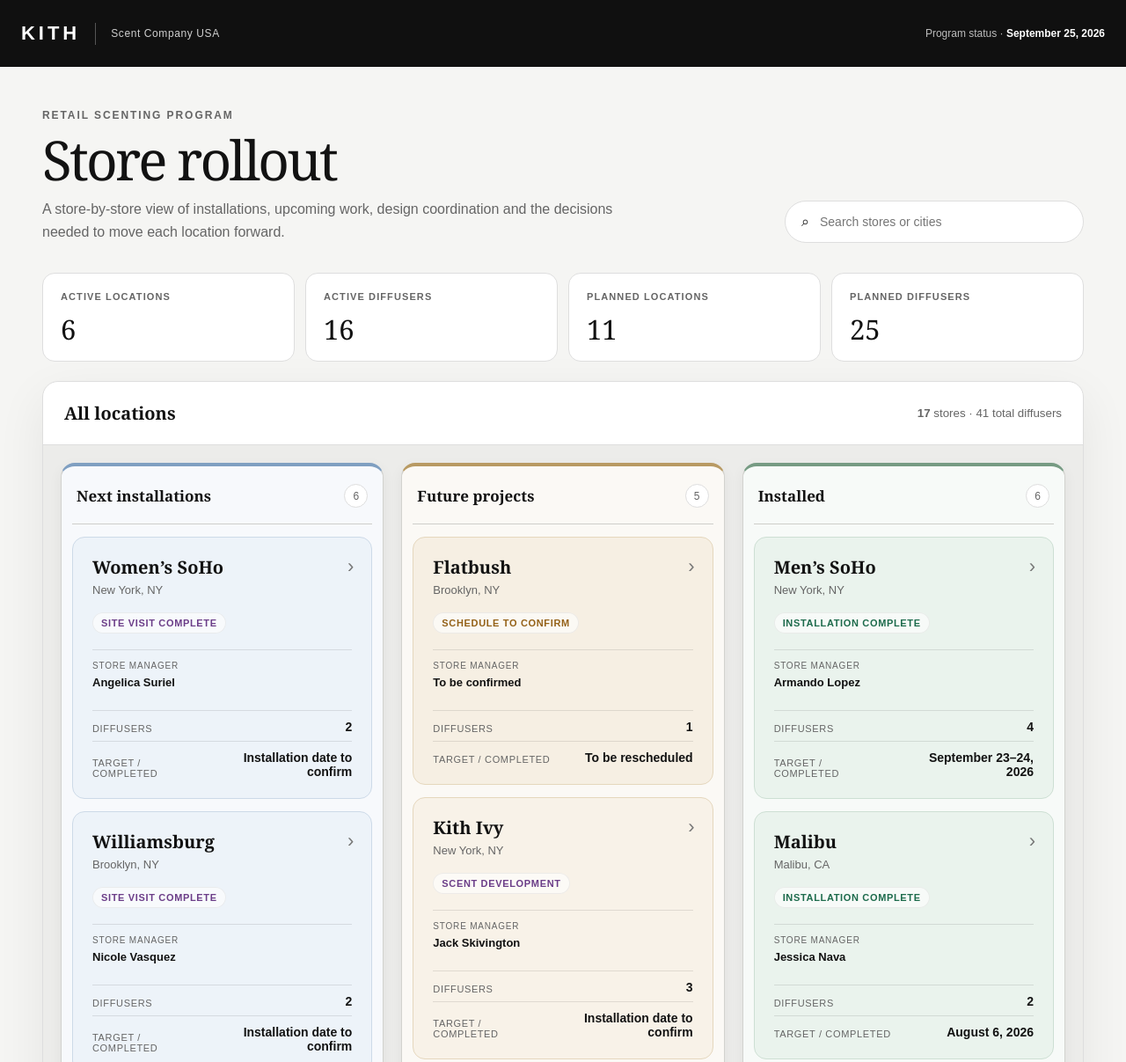
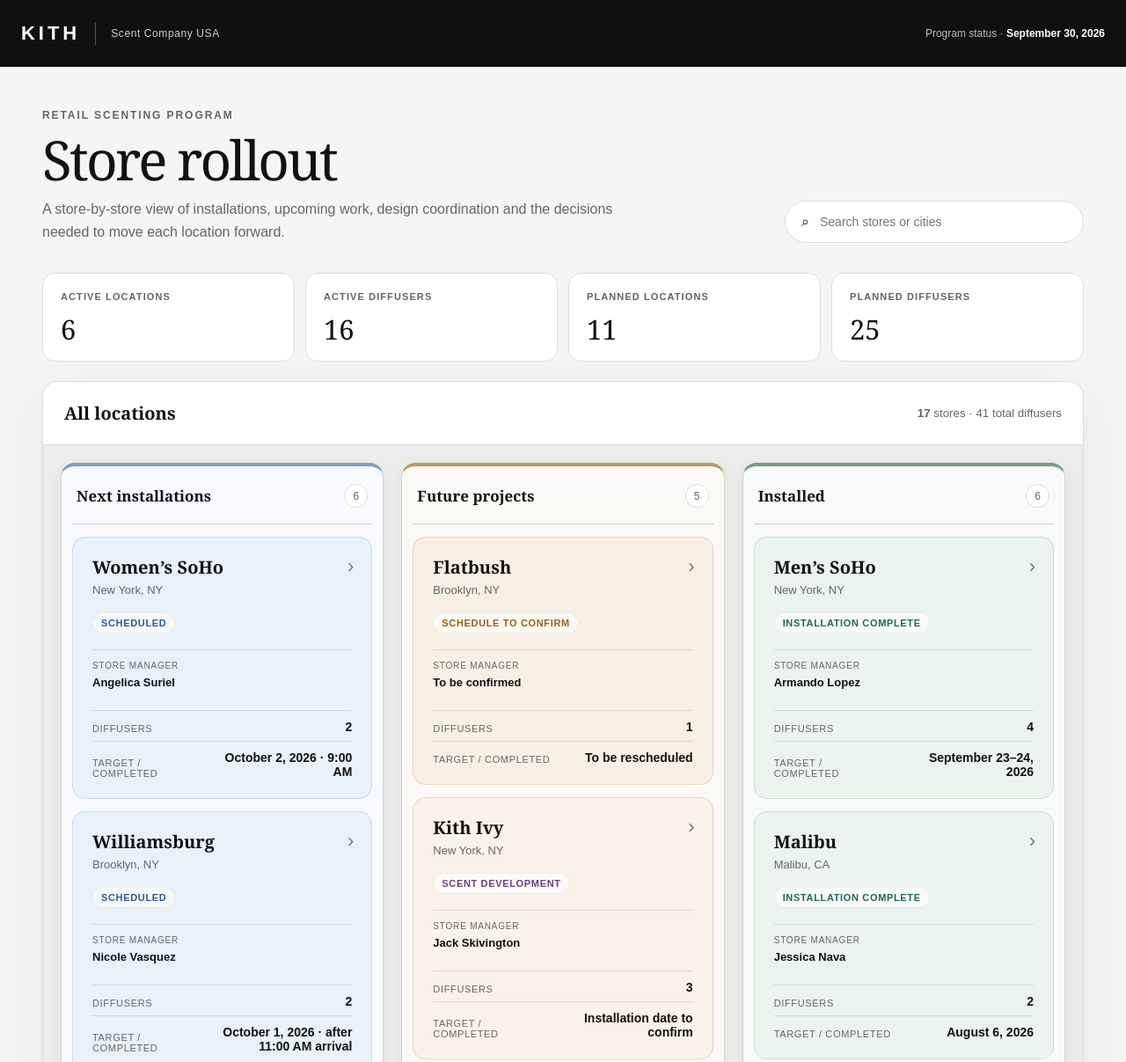
Before and after one commit to bwaks83/Kith-NY, a website: page web/index.html in a window 1280 px wide. Shown: the top 1207 px of the page at 88% size. Drawn offline with Linux system fonts and the light colour scheme.

Commit message:
Update Kith stores from September 30 emails

```diff
--- a/web/index.html
+++ b/web/index.html
@@ -20,7 +20,7 @@
 </head>
 <body>
 <div class="shell">
-  <header class="top"><div class="identity"><span class="kith">KITH</span><span class="divider"></span><span class="partner">Scent Company USA</span></div><div class="updated">Program status · <b>September 25, 2026</b></div></header>
+  <header class="top"><div class="identity"><span class="kith">KITH</span><span class="divider"></span><span class="partner">Scent Company USA</span></div><div class="updated">Program status · <b>September 30, 2026</b></div></header>
   <main id="app"></main>
   <footer class="footer"><span>Kith scenting program</span><span>Prepared by Scent Company USA</span></footer>
 </div>
@@ -31,12 +31,12 @@
 {id:'west-hollywood',name:'West Hollywood',location:'West Hollywood, CA',address:'8500 Sunset Blvd, West Hollywood, CA',status:'Installation complete',kind:'complete',date:'August 5, 2026',diffusers:3,scent:'Sale Marino',contacts:['Aidan Pachino — Kith Project Coordinator, Construction','Alberto Garcia — local construction/electrical contact','Marcos Medeiros — Scent Company field technician'],history:['Installation was performed during the approved overnight construction window.','System performance was verified on September 2. A sewage odor reported in the women’s area was unrelated to the scenting system.'],files:['Installation photos','September 2 technical visit report'],actions:['Kith team to continue addressing the unrelated sewage odor.']},
 {id:'rodeo',name:'Rodeo',location:'Beverly Hills, CA',address:'262 N Rodeo Dr, Beverly Hills, CA',status:'Installation complete',kind:'complete',date:'August 5, 2026',diffusers:2,scent:'Sale Marino',contacts:['Aidan Pachino — Kith Project Coordinator, Construction','Marcos Medeiros — Scent Company field technician'],history:['Both diffusers were checked after a low-scent report and were operating as programmed. Olfactory fatigue was identified as a possible factor.'],files:['Installation photos','September 2 technical verification report'],actions:['Continue monitoring scent perception and equipment programming.']},
 {id:'malibu',name:'Malibu',location:'Malibu, CA',address:'23465 Civic Center Way, Malibu, CA',status:'Installation complete',kind:'complete',date:'August 6, 2026',diffusers:2,scent:'Sale Marino',contacts:['Aidan Pachino — Kith Project Coordinator, Construction','Marcos Medeiros — Scent Company field technician'],history:['Both diffusers were checked after a low-scent report and were operating as programmed. Olfactory fatigue was identified as a possible factor.'],files:['Installation photos','September 2 technical verification report'],actions:['Continue monitoring scent perception and equipment programming.']},
-{id:'mens-soho',name:'Men’s SoHo',location:'New York, NY',address:'337 Lafayette St, New York, NY',status:'Installation complete',kind:'complete',date:'September 23–24, 2026',diffusers:4,scent:'Sale Marino',contacts:['Aidan Pachino — Kith Project Coordinator, Construction','Marcos Medeiros — Scent Company field technician','Moacyr Alves — Scent Company USA'],history:['Four diffusers installed: two on the second floor, one on the third floor and one toward the rear of the first floor.','A second first-floor point near the entrance, or relocation of the current unit, is recommended for more even coverage.','Two former ScentAir units were boxed and left at the store for return.'],files:['Electrical and mechanical plans','Former ScentAir location images','September 24 installation report'],actions:['Decide whether to add or relocate a first-floor diffuser.','Coordinate return of the two boxed ScentAir units.','Use HVAC fan ON mode if cool weather limits air circulation.']},
-{id:'womens-soho',name:'Women’s SoHo',location:'New York, NY',address:'644 Broadway, New York, NY',status:'Site visit complete',kind:'visit',date:'Installation date to confirm',diffusers:2,scent:'Sale Marino',contacts:['Aidan Pachino — Kith Project Coordinator, Construction','Marcos Medeiros — Scent Company field technician'],history:['Site visit completed; installation has not yet been performed.','Two HVAC-connected diffusers are sufficient for the sales area. A 12-foot ladder is available and power can be reached using extension cords.'],files:['Electrical and mechanical plans','Former ScentAir location images','September 24 site visit report'],actions:['Confirm installation date and store access window.','Provide extension cords.','Remove and box the former ScentAir unit during installation.']},
-{id:'williamsburg',name:'Williamsburg',location:'Brooklyn, NY',address:'25 Kent Ave, Suite 102, Brooklyn, NY',status:'Site visit complete',kind:'visit',date:'Installation date to confirm',diffusers:2,scent:'Sale Marino',contacts:['Aidan Pachino — Kith Project Coordinator, Construction','Nicole — local contact, 347-285-7064','Marcos Medeiros — Scent Company field technician'],history:['Site visit completed; installation has not yet been performed.','Two diffusers are sufficient although the store has three AC units. One side will require an extension cord.'],files:['Electrical and mechanical plans','Former ScentAir location images','September 24 site visit report'],actions:['Confirm installation date.','Share the marked-up plan following the visit.','Remove and box the former ScentAir unit during installation.']},
+{id:'mens-soho',name:'Men’s SoHo',location:'New York, NY',address:'337 Lafayette St, New York, NY',status:'Installation complete',kind:'complete',date:'September 23–24, 2026',diffusers:4,scent:'Sale Marino',contacts:['Aidan Pachino — Kith Project Coordinator, Construction','Marcos Medeiros — Scent Company field technician','Moacyr Alves — Scent Company USA'],history:['All four diffusers were confirmed installed on September 24: two on the second floor, one on the third floor and one toward the rear of the first floor.','A second first-floor point near the entrance, or relocation of the current unit, is recommended for more even coverage.','Two former ScentAir units were boxed and left at the store for return.','On September 30, Kith requested an annotated plan showing installed coverage, the recommended additional location and photographs of every point. Marcos is preparing the markup.'],files:['Electrical and mechanical plans','Former ScentAir location images','September 24 installation report','Installed-location markup and annotated photos — in preparation'],actions:['Deliver the annotated installation plan and location photos to Kith.','Decide whether to add or relocate a first-floor diffuser.','Coordinate return of the two boxed ScentAir units.','Use HVAC fan ON mode if cool weather limits air circulation.']},
+{id:'womens-soho',name:'Women’s SoHo',location:'New York, NY',address:'644 Broadway, New York, NY',status:'Scheduled',kind:'scheduled',date:'October 2, 2026 · 9:00 AM',diffusers:2,scent:'Sale Marino',contacts:['Aidan Pachino — Kith Project Coordinator, Construction','Marcos Medeiros — Scent Company field technician'],history:['Site visit completed; two HVAC-connected diffusers are sufficient for the sales area. A 12-foot ladder is available and power can be reached using extension cords.','Angelica confirmed store access for 9:00 AM on Friday, October 2.','Kith requested the intended installation-location markup for Heather’s approval before work begins.'],files:['Electrical and mechanical plans','Former ScentAir location images','September 24 site visit report','Intended installation-location markup — pending delivery and approval'],actions:['Send the marked-up plan to Heather for approval before the visit.','Install two diffusers at 9:00 AM on October 2.','Provide extension cords and remove and box the former ScentAir unit during installation.']},
+{id:'williamsburg',name:'Williamsburg',location:'Brooklyn, NY',address:'25 Kent Ave, Suite 102, Brooklyn, NY',status:'Scheduled',kind:'scheduled',date:'October 1, 2026 · after 11:00 AM arrival',diffusers:2,scent:'Sale Marino',contacts:['Aidan Pachino — Kith Project Coordinator, Construction','Nicole — local contact, 347-285-7064','Marcos Medeiros — Scent Company field technician'],history:['Site visit completed; two diffusers are sufficient although the space has three AC units. One side has nearby power and the other requires an extension cord.','Marcos is expected to travel directly to the store after landing in New York at 11:00 AM on October 1. Work is expected to take approximately 90 minutes in the BOH.','Kith requested a coverage markup for Heather’s approval. Nicole still needs to confirm business-hours access and Marcos’s on-site point of contact.'],files:['Electrical and mechanical plans','Former ScentAir location images','September 24 site visit report','Intended installation-location and coverage markup — urgent, pending approval'],actions:['Send the Williamsburg location and coverage markup for Heather’s approval.','Obtain Nicole’s confirmation of business-hours access and the on-site contact.','Bring the required extension cord and remove and box the former ScentAir unit during installation.']},
 {id:'flatbush',name:'Flatbush',location:'Brooklyn, NY',address:'233 Flatbush Ave, Brooklyn, NY',status:'Schedule to confirm',kind:'planning',date:'To be rescheduled',diffusers:1,scent:'Sale Marino',contacts:['Aidan Pachino — Kith Project Coordinator, Construction','Moacyr Alves — Scent Company USA'],history:['On September 16, Kith advised that the installation would not proceed during the previously discussed week. No later date was confirmed by email.'],files:['New York electrical and mechanical plan package'],actions:['Set a new installation date.','Confirm the local store contact and access window.']},
-{id:'hawaii',name:'Hawaii',location:'Honolulu, HI',address:'2301 Kalakaua Ave, Honolulu, HI',status:'Scheduled',kind:'scheduled',date:'Week of October 5, 2026',diffusers:2,scent:'Sale Marino',contacts:['Aidan Pachino — Kith Project Coordinator, Construction','Marcos Medeiros — Scent Company field technician'],history:['Installation is planned for the week of October 5, on the same travel schedule as Vancouver and before 11:00 AM.'],files:['Transition plan','Store area schedule'],actions:['Confirm the exact day, time and local store contact.','Confirm equipment delivery.']},
-{id:'vancouver',name:'Vancouver',location:'Vancouver, BC',address:'650 W 41st Ave, Unit 3146–3676, Vancouver, BC V5Z 2M9',status:'Scheduled',kind:'scheduled',date:'October 5–6, 2026',diffusers:3,scent:'Sale Marino',contacts:['Aidan Pachino — Kith Project Coordinator, Construction','Billy Wilson — Senior Project Manager, Prodigy Group, 604-351-8783','Marcos Medeiros — Scent Company field technician'],history:['Installation is scheduled on the catwalk. Shipment includes three diffusers and six glass containers; delivery booking is not required.'],files:['Approved installation-location drawings','Power requirement drawings'],actions:['Confirm receipt of both shipment boxes.','Record completion photos and store acceptance.']},
+{id:'hawaii',name:'Hawaii',location:'Honolulu, HI',address:'2301 Kalakaua Ave, Honolulu, HI',status:'Scheduled',kind:'scheduled',date:'Week of October 5 · exact date pending',diffusers:2,scent:'Sale Marino',contacts:['Aidan Pachino — Kith Project Coordinator, Construction','Marcos Medeiros — Scent Company field technician'],history:['Hawaii remains in the same travel plan as Vancouver for the week of October 5.','As of September 28, the exact installation day and time had not yet been scheduled.'],files:['Transition plan','Store area schedule'],actions:['Confirm the exact day, time and local store contact.','Confirm equipment delivery before travel.']},
+{id:'vancouver',name:'Vancouver',location:'Vancouver, BC',address:'650 W 41st Ave, Unit 3146–3676, Vancouver, BC V5Z 2M9',status:'Scheduled',kind:'scheduled',date:'Week of October 5 · exact date pending',diffusers:3,scent:'Sale Marino',contacts:['Aidan Pachino — Kith Project Coordinator, Construction','Billy Wilson — Senior Project Manager, Prodigy Group, 604-351-8783','Marcos Medeiros — Scent Company field technician'],history:['The installation remains in the October 5 travel window with Hawaii, but Moacyr clarified on September 28 that the exact date was not yet scheduled.','The approved installation points are on the catwalk. The shipment consists of two boxes containing three diffusers and six glass containers; Billy confirmed that no delivery booking is required.'],files:['Approved installation-location drawings','Power requirement drawings','Shipment dimensions and delivery instructions'],actions:['Confirm and circulate the exact installation date with Kith and Billy.','Confirm receipt of both shipment boxes.','Record completion photos and store acceptance.']},
 {id:'chicago',name:'Chicago',location:'Chicago, IL',address:'54 E Walton St, Chicago, IL',status:'Scheduled',kind:'scheduled',date:'Before end of October 2026',diffusers:2,scent:'Sale Marino',contacts:['Aidan Pachino — Kith Project Coordinator, Construction','Marcos Medeiros — Scent Company field technician'],history:['Planned for the same travel schedule as Toronto. The working Airtable date is October 13, but it has not been reconfirmed in the latest email.'],files:['Transition plan','Store area schedule'],actions:['Reconfirm the date and access window.','Identify the local store contact.','Confirm equipment delivery.']},
 {id:'toronto',name:'Toronto',location:'Toronto, Canada',address:'78 Yorkville Ave, Toronto, Canada',status:'Scheduled',kind:'scheduled',date:'Before end of October 2026',diffusers:4,scent:'Sale Marino',contacts:['Aidan Pachino — Kith Project Coordinator, Construction','Marcos Medeiros — Scent Company field technician'],history:['Planned for the same travel schedule as Chicago. The working Airtable date is October 14, but it has not been reconfirmed in the latest email.'],files:['Transition plan','Store area schedule'],actions:['Reconfirm the date and access window.','Identify the local store contact.','Confirm cross-border equipment logistics.']},
 {id:'kith-ivy',name:'Kith Ivy',location:'New York, NY',address:'120 Leroy St, New York, NY',status:'Scent development',kind:'visit',date:'Installation date to confirm',diffusers:3,scent:'1889 custom scent',contacts:['Aidan Pachino — Kith Project Coordinator, Construction','Tony Bercow — Chief of Staff & Sr. Director of Partnerships','Cameron Gillman — Finance & Operations, Kith Ivy','Jack Skivington — local contact, 929-330-0470','John Berezny — 1889 Wax/Lighting'],history:['Kith Ivy is a separate program and will not use Sale Marino.','The site recommendation is one diffuser at reception and two serving the gym, spa and retail area.','1889 Wax/Lighting reported that the concentrate sample was sent to the Italian factory; tracking remains pending.'],files:['Floor plans','HVAC plans','Power plans','Reflected ceiling plan','September 23 site visit report'],actions:['Obtain tracking and confirm receipt of the concentrate in Italy.','Finalize and approve the 1889 ambient scent.','Confirm installation after scent approval.']},
@@ -70,11 +70,11 @@
  'west-hollywood':[{name:'Malou Galopin',role:'Store Manager',email:'malou.galopin@kithnyc.com'}],
  rodeo:[{name:'Luke Schulz',role:'Store Manager',email:'luke@kithnyc.com'}],
  malibu:[{name:'Jessica Nava',role:'Store Manager',email:'jessica.nava@kithnyc.com'}],
- 'mens-soho':[{name:'Armando Lopez',role:'Local store contact — manager title to confirm',email:'armando@kithnyc.com',phone:'646-884-4541'}],
- 'womens-soho':[{name:'Angelica Suriel',role:'Local store contact — manager title to confirm',email:'angelica@kithnyc.com',phone:'347-651-6945'}],
- williamsburg:[{name:'Nicole Vasquez',role:'Local store contact — manager title to confirm',email:'nicole.vasquez@kithnyc.com',phone:'347-285-7064'}],
+ 'mens-soho':[{name:'Armando Lopez',role:'Store Manager',email:'armando@kithnyc.com',phone:'646-884-4541'}],
+ 'womens-soho':[{name:'Angelica Suriel',role:'General Manager',email:'angelica@kithnyc.com',phone:'347-651-6945'}],
+ williamsburg:[{name:'Nicole Vasquez',role:'Store Manager',email:'nicole.vasquez@kithnyc.com',phone:'347-285-7064'}],
  hawaii:[{name:'Ramsey Asuncion',role:'Store Manager',email:'ramsey@kithnyc.com'}],
- 'kith-ivy':[{name:'Jack Skivington',role:'Local store contact — manager title to confirm',email:'jack@kithivy.com',phone:'929-330-0470'}]
+ 'kith-ivy':[{name:'Jack Skivington',role:'Store Manager',email:'jack@kithivy.com',phone:'929-330-0470'}]
 };
 stores.forEach(store=>store.contacts=storeContacts[store.id]||[]);
 stores.find(store=>store.id==='south-beach-reno').status='2027';
```
